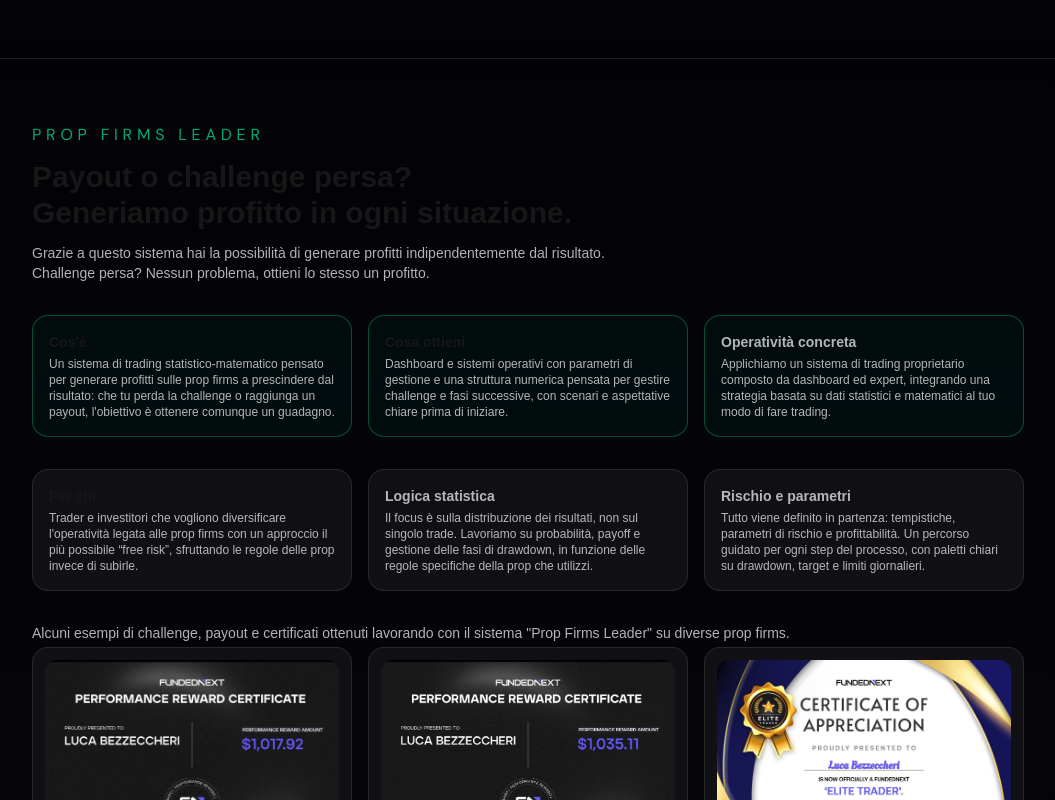
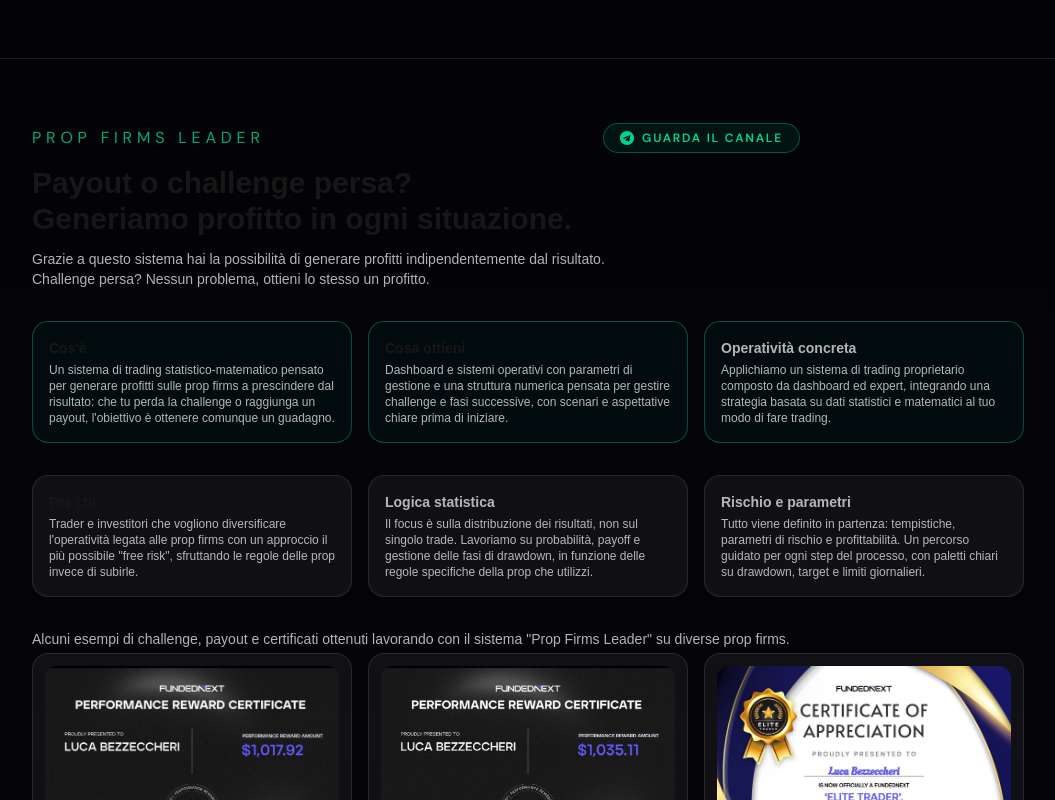
Before and after one commit to thetradingclub/lucabezzeccheri_ttc, a Next.js app: page / in a window 1280 px wide. Shown: the part 1220-2020 px from the top of the page, without its empty margins (112-1167 px from the left). Built offline with nearby package versions, Linux system fonts and the light colour scheme.

Commit message:
Modifiche varie

```diff
--- a/app/page.tsx
+++ b/app/page.tsx
@@ -36,7 +36,7 @@
               PROP FIRMS LEADER
             </a>
             <a href="#servizi" className="hover:text-white">
-              SERVIZI
+              EXTRA
             </a>
             <a href="#chi-sono" className="hover:text-white">
               CHI SONO
@@ -215,11 +215,24 @@
       >
         <div className="mx-auto max-w-5xl space-y-8 px-4 py-16">
           <div className="flex max-w-3xl flex-col gap-3 md:text-left">
-            <p
-              className={`text-[1rem] uppercase tracking-[0.3em] text-emerald-400/80 ${dmSans.className}`}
-            >
-              PROP FIRMS LEADER
-            </p>
+            <div className="flex items-center justify-between">
+              <p
+                className={`text-[1rem] uppercase tracking-[0.3em] text-emerald-400/80 ${dmSans.className}`}
+              >
+                PROP FIRMS LEADER
+              </p>
+              <a
+                href="https://t.me/the_tradingclub"
+                target="_blank"
+                rel="noopener noreferrer"
+                className={`inline-flex items-center gap-2 rounded-full border border-emerald-500/40 bg-emerald-500/10 px-4 py-1.5 text-xs font-semibold uppercase tracking-[0.15em] text-emerald-400 hover:bg-emerald-500/20 transition ${dmSans.className}`}
+              >
+                <svg xmlns="http://www.w3.org/2000/svg" viewBox="0 0 24 24" fill="currentColor" className="h-3.5 w-3.5">
+                  <path d="M12 0C5.373 0 0 5.373 0 12s5.373 12 12 12 12-5.373 12-12S18.627 0 12 0zm5.894 8.221-1.97 9.28c-.145.658-.537.818-1.084.508l-3-2.21-1.447 1.394c-.16.16-.295.295-.605.295l.213-3.053 5.56-5.023c.242-.213-.054-.333-.373-.12L8.32 13.617l-2.96-.924c-.643-.204-.657-.643.136-.953l11.57-4.461c.537-.194 1.006.131.828.942z"/>
+                </svg>
+                Guarda il canale
+              </a>
+            </div>
             <h2 className="text-2xl font-semibold md:text-3xl">
               Payout o challenge persa?
               <br />
@@ -265,7 +278,7 @@
               <h3 className="text-sm font-semibold">Per chi</h3>
               <p className="mt-1 text-xs text-white/70">
                 Trader e investitori che vogliono diversificare l&apos;operatività legata alle
-                prop firms con un approccio il più possibile “free risk”, sfruttando le regole
+                prop firms con un approccio il più possibile "free risk", sfruttando le regole
                 delle prop invece di subirle.
               </p>
             </div>
@@ -346,7 +359,7 @@
             <p
               className={`text-[1rem] uppercase tracking-[0.3em] text-emerald-400/80 ${dmSans.className}`}
             >
-              SERVIZI & TOOL
+              EXTRA
             </p>
             <h2 className="mt-2 text-2xl font-semibold md:text-3xl">
               Dalla teoria ai numeri del tuo conto.
@@ -427,7 +440,7 @@
                   gli obiettivi.
                 </li>
                 <li>
-                  • Focus su processo e numeri, non “setup segreti”. Costruiamo insieme un
+                  • Focus su processo e numeri, non "setup segreti". Costruiamo insieme un
                   sistema oggettivo e replicabile.
                 </li>
                 <li>
@@ -467,7 +480,9 @@
               Vuoi capire se posso aiutarti?
             </h2>
             <p className="max-w-md text-sm text-white/70">
-              Scrivimi due righe sul tuo punto di partenza e su cosa stai cercando.
+              Che tu voglia iniziare un percorso di formazione o scoprire il servizio{' '}
+              <span className="text-emerald-400 font-semibold">Prop Firms Leader</span>,
+              scrivimi due righe sul tuo punto di partenza e su cosa stai cercando.
               <br />
               Ti rispondo personalmente quando non sono davanti ai grafici.
             </p>
```
